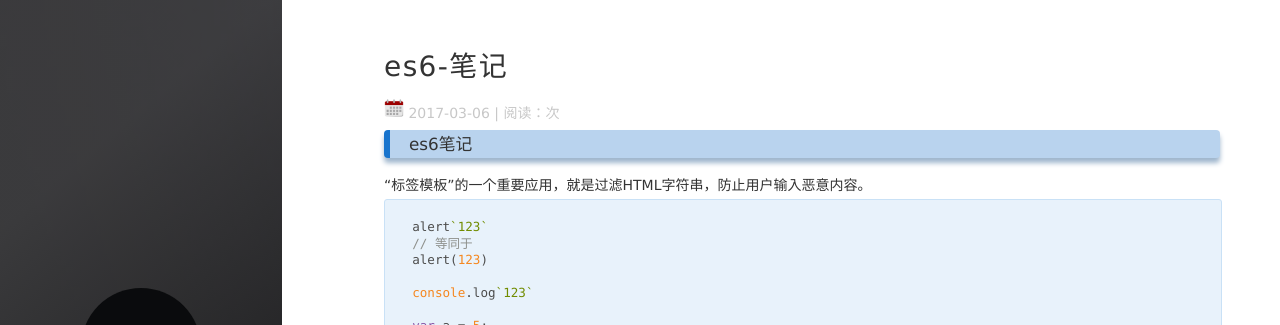
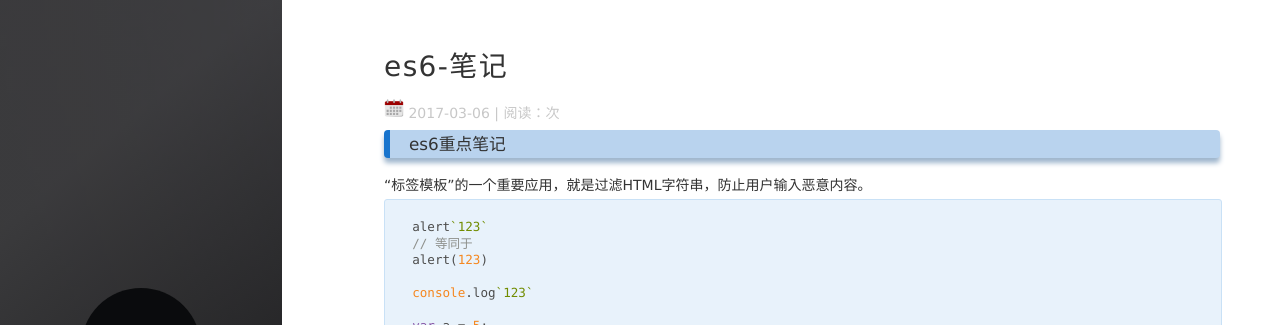
Before and after one commit to benben6/benben6.github.io, a Jekyll site: the page built from _posts/2017-03-06-es6笔记.md, in a window 1280 px wide and 900 px high. Shown: the top 325 px of the window. Built offline with Jekyll 4.4.1, drawn with Linux system fonts in a browser that asks for light colours; nearby versions of some CDN libraries; comment, search, counter and statistics services are not loaded.

Commit message:
提示增加

````diff
--- a/_posts/2017-03-06-es6笔记.md
+++ b/_posts/2017-03-06-es6笔记.md
@@ -11,7 +11,7 @@ tag: es6
 
 ---
 
-### es6笔记
+### es6重点笔记
 ##### “标签模板”的一个重要应用，就是过滤HTML字符串，防止用户输入恶意内容。
 
 ```
````
